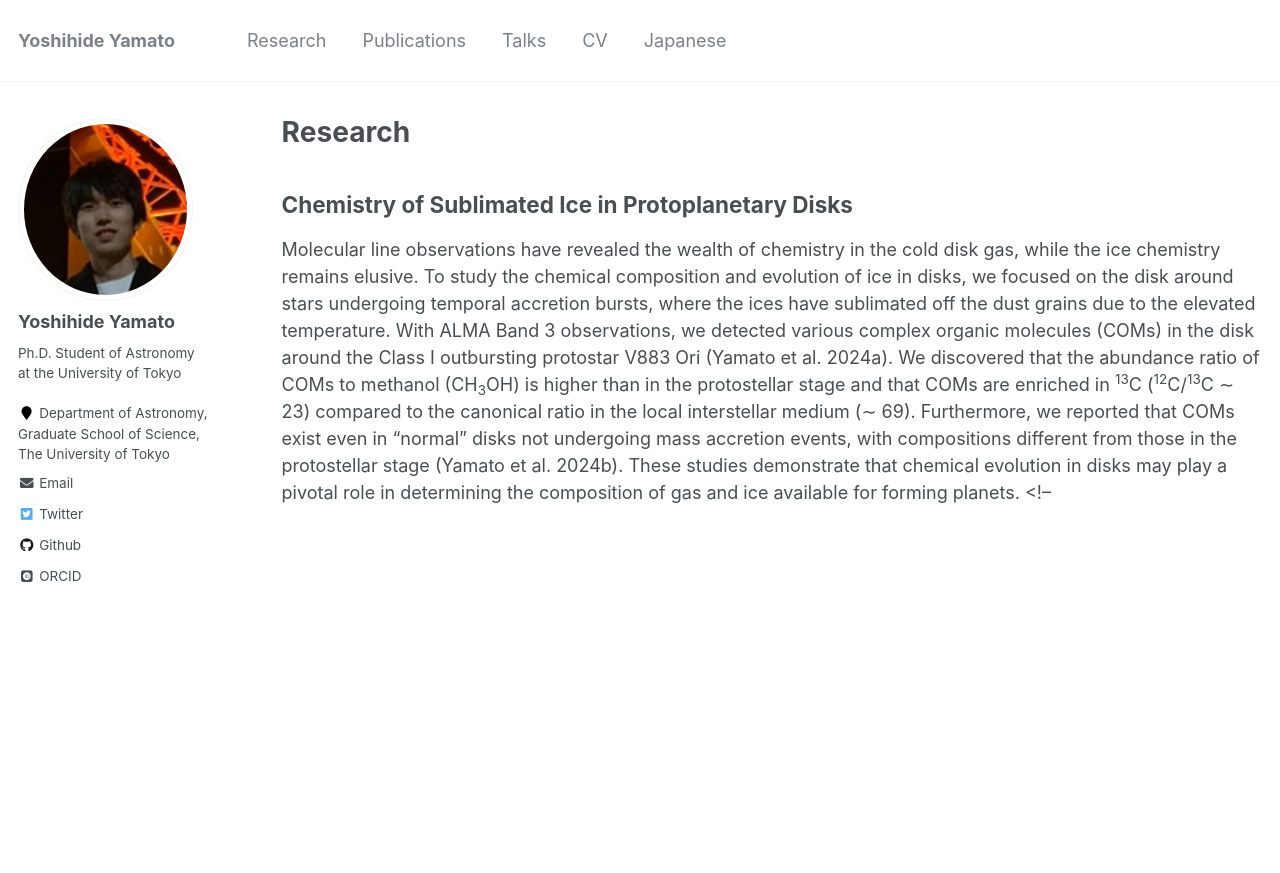
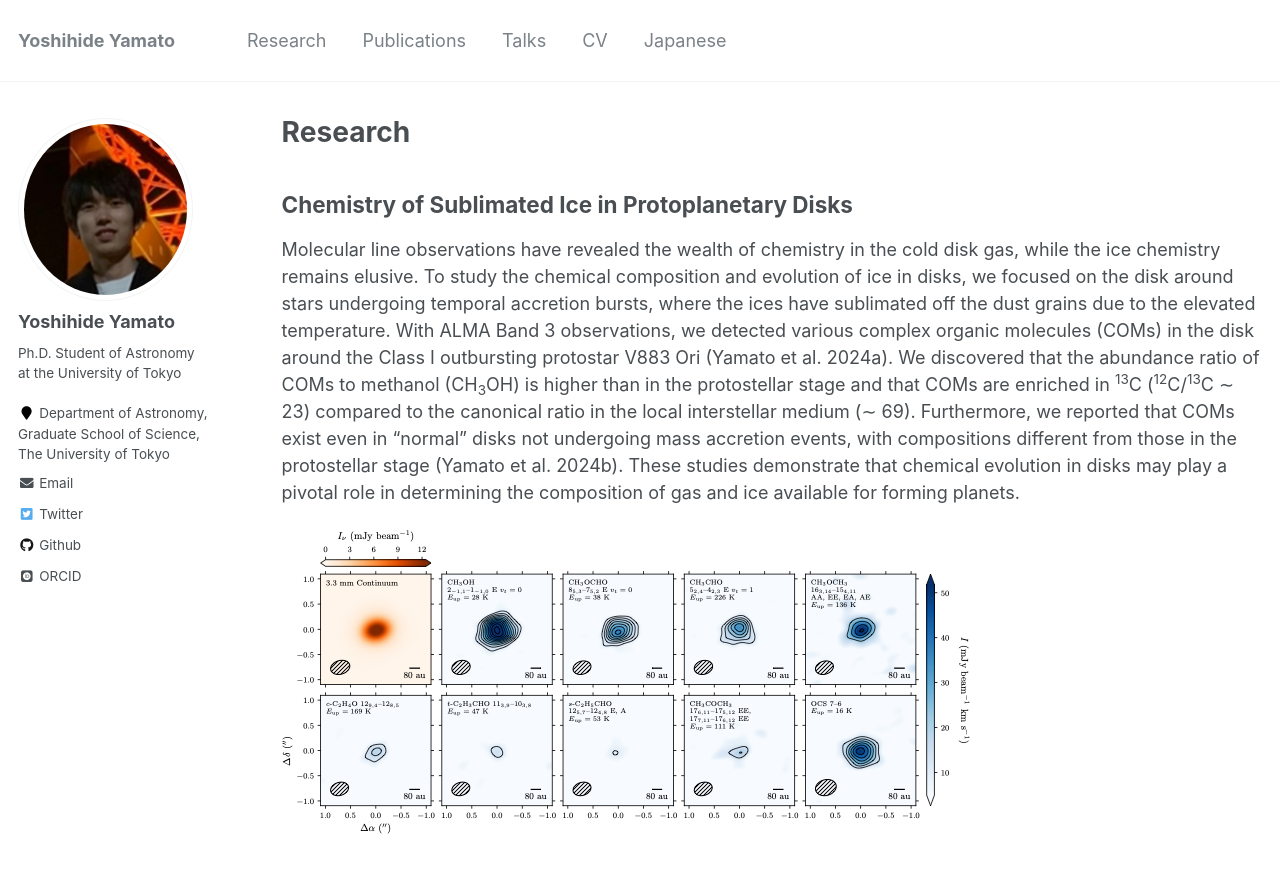
Before and after one commit to yyamato-as/website, a Jekyll site: the page built from _pages/research.md, in a window 1280 px wide and 900 px high. Shown: the top 873 px of the window. Built offline with Jekyll 4.4.1, drawn with Linux system fonts in a browser that asks for light colours; some web fonts are replaced.

Commit message:
Updates research page

```diff
--- a/_pages/research.md
+++ b/_pages/research.md
@@ -7,6 +7,5 @@ author_profile: true
 
 ## Chemistry of Sublimated Ice in Protoplanetary Disks
 Molecular line observations have revealed the wealth of chemistry in the cold disk gas, while the ice chemistry remains elusive. To study the chemical composition and evolution of ice in disks, we focused on the disk around stars undergoing temporal accretion bursts, where the ices have sublimated off the dust grains due to the elevated temperature. With ALMA Band 3 observations, we detected various complex organic molecules (COMs) in the disk around the Class I outbursting protostar V883 Ori (Yamato et al. 2024a). We discovered that the abundance ratio of COMs to methanol (CH<sub>3</sub>OH) is higher than in the protostellar stage and that COMs are enriched in <sup>13</sup>C (<sup>12</sup>C/<sup>13</sup>C ∼ 23) compared to the canonical ratio in the local interstellar medium (∼ 69). Furthermore, we reported that COMs exist even in “normal” disks not undergoing mass accretion events, with compositions different from those in the protostellar stage (Yamato et al. 2024b). These studies demonstrate that chemical evolution in disks may play a pivotal role in determining the composition of gas and ice available for forming planets.
-<!--
-<embed src="https://yyamato-as.github.io/website//files/V883_Ori_mom0_gallery_v2.pdf" width="600" height="800" type="application/pdf"> -->
+
 ![hoge](/images/V883_Ori_mom0_gallery.png)
```
